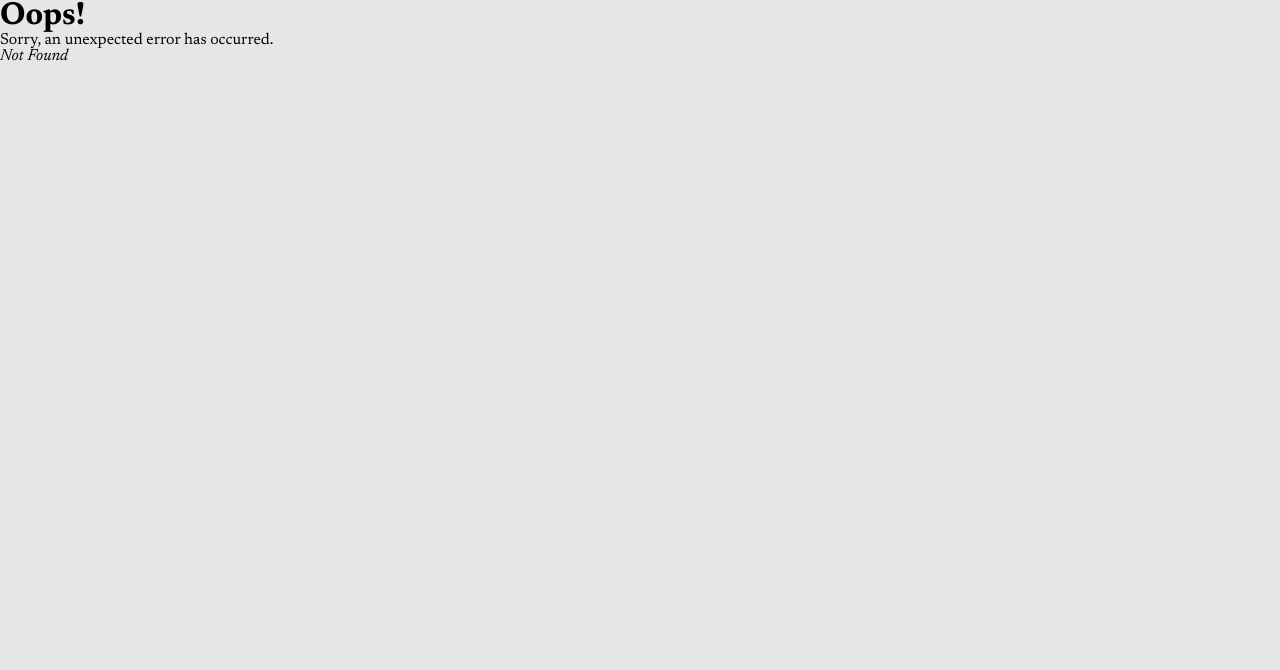
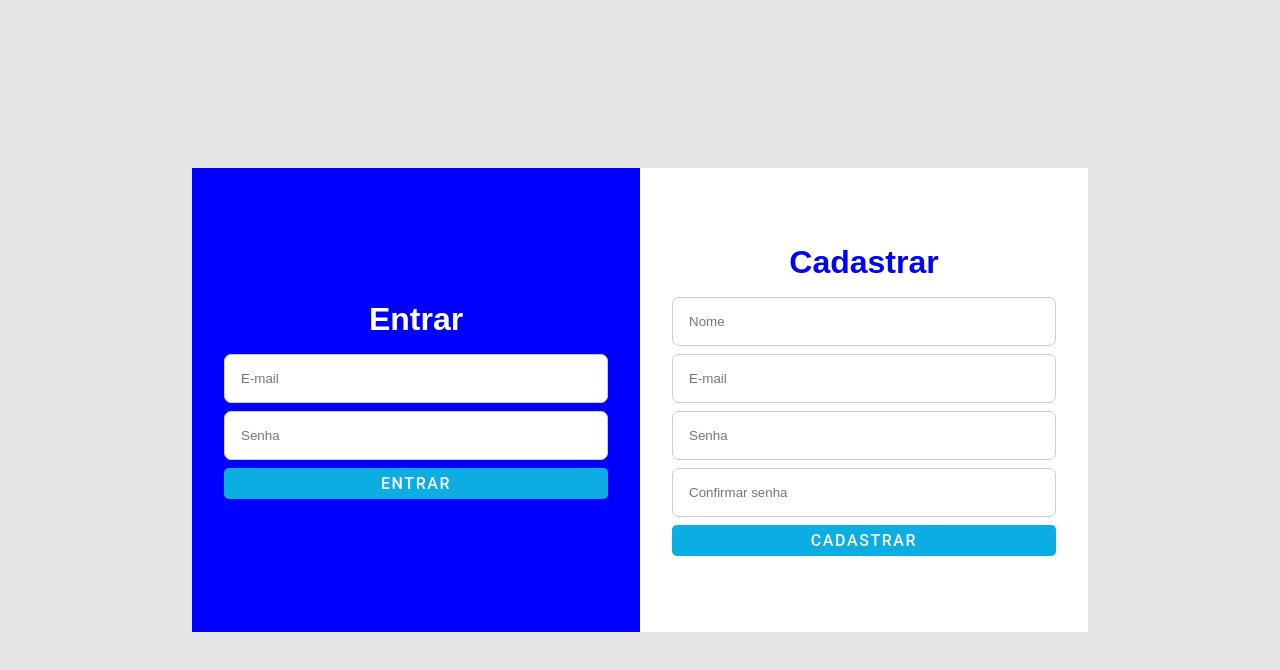
Before and after one commit to codethi/spa-breakingnews-new, a React (Vite) app: page /auth in a window 1280 px wide. Before the commit this address had no page. Shown: the top 670 px of the page. Built offline with nearby package versions, Linux system fonts and the light colour scheme.

Commit message:
feat: components input and button, page auth

```diff
--- /dev/null
+++ b/src/components/Button/Button.jsx
@@ -0,0 +1,5 @@
+import { ButtonSpace } from "./ButtonStyled";
+
+export function Button({ type, text }) {
+  return <ButtonSpace type={type}>{text}</ButtonSpace>;
+}
--- /dev/null
+++ b/src/components/Button/ButtonStyled.jsx
@@ -0,0 +1,22 @@
+import styled from "styled-components";
+
+export const ButtonSpace = styled.button`
+  background-color: #0bade3;
+  border: none;
+  outline: none;
+  font-size: 1rem;
+  padding: 0.4rem 1rem;
+  color: #fff;
+  transition: all 0.4s ease-in-out;
+  cursor: pointer;
+  border-radius: 0.3rem;
+  font-family: Roboto, arial;
+  width: auto;
+  font-weight: 500;
+  letter-spacing: 0.1rem;
+  text-transform: uppercase;
+
+  :hover {
+    background-color: #0a86af;
+  }
+`;
--- /dev/null
+++ b/src/components/Input/Input.jsx
@@ -0,0 +1,5 @@
+import { InputSpace } from "./InputStyled";
+
+export function Input({ type, placeholder, name }) {
+  return <InputSpace type={type} placeholder={placeholder} />;
+}
--- /dev/null
+++ b/src/components/Input/InputStyled.jsx
@@ -0,0 +1,7 @@
+import styled from "styled-components";
+
+export const InputSpace = styled.input`
+  padding: 1rem;
+  border-radius: 7px;
+  border: 1px solid #ccc;
+`;
--- a/src/components/Navbar/Navbar.jsx
+++ b/src/components/Navbar/Navbar.jsx
@@ -1,9 +1,10 @@
 import { Link, Outlet, useNavigate } from "react-router-dom";
 import logo from "../../images/LogoBN.png";
-import { Button, ErrorSpan, ImageLogo, InputSpace, Nav } from "./NavbarStyled";
+import { ErrorSpan, ImageLogo, InputSpace, Nav } from "./NavbarStyled";
 import { useForm } from "react-hook-form";
 import { z } from "zod";
 import { zodResolver } from "@hookform/resolvers/zod";
+import { Button } from "../Button/Button";
 
 const searchSchema = z.object({
   title: z
@@ -31,6 +32,10 @@ export function Navbar() {
     reset();
   }
 
+  function goAuth() {
+    navigate("/auth");
+  }
+
   return (
     <>
       <Nav>
@@ -52,7 +57,11 @@ export function Navbar() {
           <ImageLogo src={logo} alt="Logo do Breaking News" />
         </Link>
 
-        <Button>Entrar</Button>
+        <Link to="/auth">
+          <Button type="button" text="Entrar">
+            Entrar
+          </Button>
+        </Link>
       </Nav>
       {errors.title && <ErrorSpan>{errors.title.message}</ErrorSpan>}
       <Outlet />
--- a/src/components/Navbar/NavbarStyled.jsx
+++ b/src/components/Navbar/NavbarStyled.jsx
@@ -60,27 +60,6 @@ export const InputSpace = styled.div`
   }
 `;
 
-export const Button = styled.button`
-  background-color: #0bade3;
-  border: none;
-  outline: none;
-  font-size: 1rem;
-  padding: 0.4rem 1rem;
-  color: #fff;
-  transition: all 0.4s ease-in-out;
-  cursor: pointer;
-  border-radius: 0.3rem;
-  font-family: Roboto, arial;
-  /* width: 40%; */
-  font-weight: 500;
-  letter-spacing: 0.1rem;
-  text-transform: uppercase;
-
-  :hover {
-    background-color: #0a86af;
-  }
-`;
-
 export const ErrorSpan = styled.span`
   background-color: #ffaeae;
   color: #9e0000;
--- a/src/main.jsx
+++ b/src/main.jsx
@@ -6,6 +6,7 @@ import Home from "./pages/Home/Home";
 import { Search } from "./pages/Search/Search";
 import { GlobalStyled } from "./GlobalStyled";
 import ErrorPage from "./pages/ErrorPage/ErrorPage";
+import { Authentication } from "./pages/Authentication/Authentication";
 
 const router = createBrowserRouter([
   {
@@ -23,6 +24,10 @@ const router = createBrowserRouter([
       },
     ],
   },
+  {
+    path: "/auth",
+    element: <Authentication />,
+  },
 ]);
 
 ReactDOM.createRoot(document.getElementById("root")).render(
--- /dev/null
+++ b/src/pages/Authentication/Authentication.jsx
@@ -0,0 +1,32 @@
+import { Button } from "../../components/Button/Button";
+import { Input } from "../../components/Input/Input";
+import { AuthContainer, Section } from "./AuthenticationStyled";
+
+export function Authentication() {
+  return (
+    <AuthContainer>
+      <Section type="signin">
+        <h2>Entrar</h2>
+        <form>
+          <Input type="email" placeholder="E-mail" name="email" />
+          <Input type="password" placeholder="Senha" name="password" />
+          <Button type="submit" text="Entrar" />
+        </form>
+      </Section>
+      <Section type="signup">
+        <h2>Cadastrar</h2>
+        <form>
+          <Input type="text" placeholder="Nome" name="name" />
+          <Input type="email" placeholder="E-mail" name="email" />
+          <Input type="password" placeholder="Senha" name="password" />
+          <Input
+            type="password"
+            placeholder="Confirmar senha"
+            name="password"
+          />
+          <Button type="submit" text="Cadastrar" />
+        </form>
+      </Section>
+    </AuthContainer>
+  );
+}
--- /dev/null
+++ b/src/pages/Authentication/AuthenticationStyled.jsx
@@ -0,0 +1,35 @@
+import styled from "styled-components";
+
+export const AuthContainer = styled.div`
+  height: 100vh;
+  display: flex;
+  justify-content: center;
+  align-items: center;
+  width: 70%;
+  margin: 0 auto;
+
+  form {
+    display: flex;
+    flex-direction: column;
+    gap: 0.5rem;
+    width: 100%;
+  }
+`;
+
+export const Section = styled.section`
+  display: flex;
+  flex-direction: column;
+  justify-content: center;
+  width: 100%;
+  height: 400px;
+  padding: 2rem;
+  gap: 1rem;
+  background-color: ${(props) => (props.type === "signin" ? "blue" : "white")};
+  color: ${(props) => (props.type === "signup" ? "blue" : "white")};
+
+  h2 {
+    font-size: 2rem;
+    text-align: center;
+    font-weight: 700;
+  }
+`;
```
